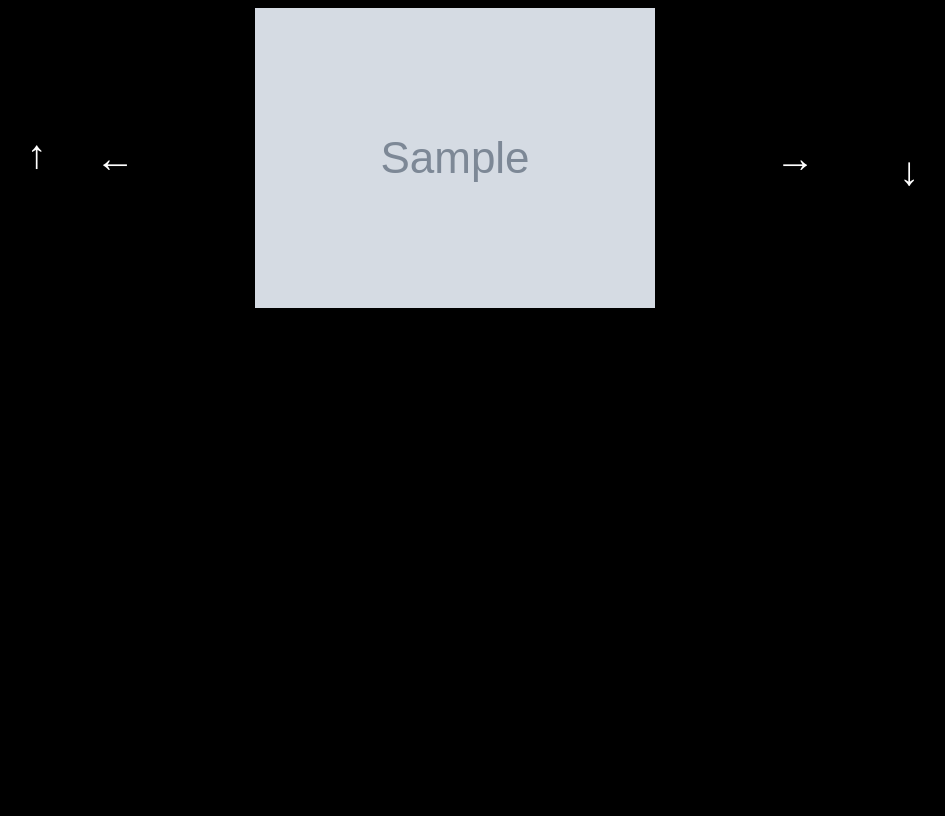
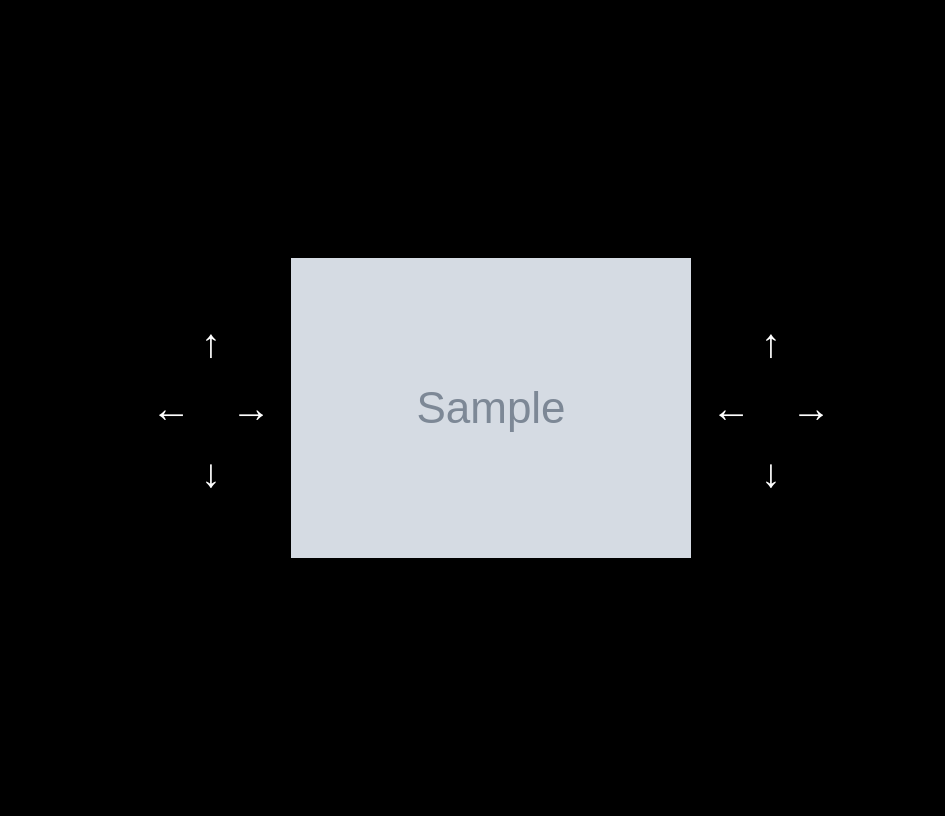
Before and after one commit to Levrk/pathways, a Django app: template pathways/images/templates/imageView.html in a window 1280 px wide. Shown: the whole page, without its empty margins (149-1094 px from the left). Before the commit the page ends 308 px from the top, so only its background shows below. Run offline with Django 4.2, Linux system fonts and the light colour scheme; the template is opened without the code that fills it: most values are stand-ins (such as "Sample title", 1, 10 or a date in 2020); grey boxes marked "Sample" are stand-in pictures.

Commit message:
portrait/landscape

```diff
--- a/pathways/images/static/css/allStyles.css
+++ b/pathways/images/static/css/allStyles.css
@@ -1,71 +1,75 @@
-.container {
+
+body{
+    background-color: rgb(0, 0, 0);
+    overflow: hidden;
+    height: 100vh;
     display: flex;
-    flex-wrap: wrap;
     align-items: center;
     justify-content: center;
 }
 
-body{
-    background-color: rgb(0, 0, 0);
-    overflow: hidden;
+.page{
+    display: flex;
+    flex-direction: column;
+    align-items: center;
+    justify-content: center;
+}
+.container {
+    padding-top: 5vh;
+
+    display: flex;
+    align-items: center;
+    justify-content: center;
 }
 
-h3{
-    color: #ffffff;
-    font-family:'Times New Roman', Times, serif;
-    text-align: center;
+.arrows{
+    position: absolute;
+    display: flex ;
+    flex-direction: column;
+    justify-content: center;
+    align-items: center;
 }
 
+.left-right{
+    display: flex;
+}
 
 .img{
+    display: block;
     opacity: 0;
-    max-width: 60%;
+    max-height: 80vh;
+    max-width: 60vw;
+}
+
+.img-container{
+    height: 100%;
+    display: flex;
+    align-items: center;
+    justify-content: center;
 }
 
 p {
     display: unset;
     color:#000000;
     background-color: #ffffff;
+    font-size: x-large;
     opacity: 0;
-    font-size: x-large;
+}
+
+.caption-container {
+    height: 5vh;
+}
+
+.top-button-container {
+    display: flex;
     justify-content: center;
 }
 
-.title{
-display: block;
-
-}
-.below{
-    display: block;
-    text-align: center;
-}
-
-.caption-container {
-    visibility: hidden;
-    display: block;
-}
-.top-button-container {
+.bottom-button-container {
     display: flex;
-    justify-content: center;
-    margin-bottom: .2cm;
-}
-
-.bottom-button-container {
-    display: block;
     justify-content: center;
 }
 
-.left-button-container {
-    display: flex;
-    justify-content: center;
-    margin-right: 100px;
-}
-
-.right-button-container {
-    display: flex;
-    justify-content: center;
-    margin-left: 100px;
-}
 
 .arrowButton {
     text-decoration: none;
--- a/pathways/images/templates/imageView.html
+++ b/pathways/images/templates/imageView.html
@@ -11,34 +11,22 @@
 </head>
 <body>
 
+
+    <div class="page">
     <div class="container">
+            {% include 'arrows.html' %}
+            <div class="img-container">
 
-        <div style="{% if image.up is null %}visibility: hidden;{% endif %}"
-        class="top-button-container">
-                <button onclick='upArrow("{{image.up.id}}/")' class="arrowButton">&uarr;</button>
-            </div>
-            <div class="container">
-                <div style="{% if image.left is null %}visibility: hidden;{% endif %}"
-            class="left-button-container">
-                <button onclick='leftArrow("{{image.left.id}}/")' class="arrowButton">&larr;</button>
-                    </div>
             <img class="img" id="img" src="{{image.image.url}}" alt="Image">
 
-            <div style="{% if image.right is null %}visibility: hidden;{% endif %}"
-            class="right-button-container">
-                <button onclick='rightArrow("{{image.right.id}}/")' class="arrowButton">&rarr;</button>
-                </div>
             </div>
-            <div class="below">
-            <p id="caption"> &nbsp;{{image.name}}&nbsp;</p>
+            {% include 'arrows.html' %}
 
-            <div style="{% if image.down is null %}visibility: hidden;{% endif %}"
-            class="down-button-container">
-                <button onclick='downArrow("{{image.down.id}}/")' class="arrowButton">&darr;</button>
-                </div>
-            </div>
-
-
+    </div>
+    <div class="caption-container">
+    <p id="caption"> &nbsp;{{image.name}}&nbsp;</p>
+    </div>
+    </div>
 </body>
 </html>
 
```
Also changed, not shown: pathways/db.sqlite3, pathways/files/images/a259aca8ed6990e7c81ef2570babea67.jpg (added).
